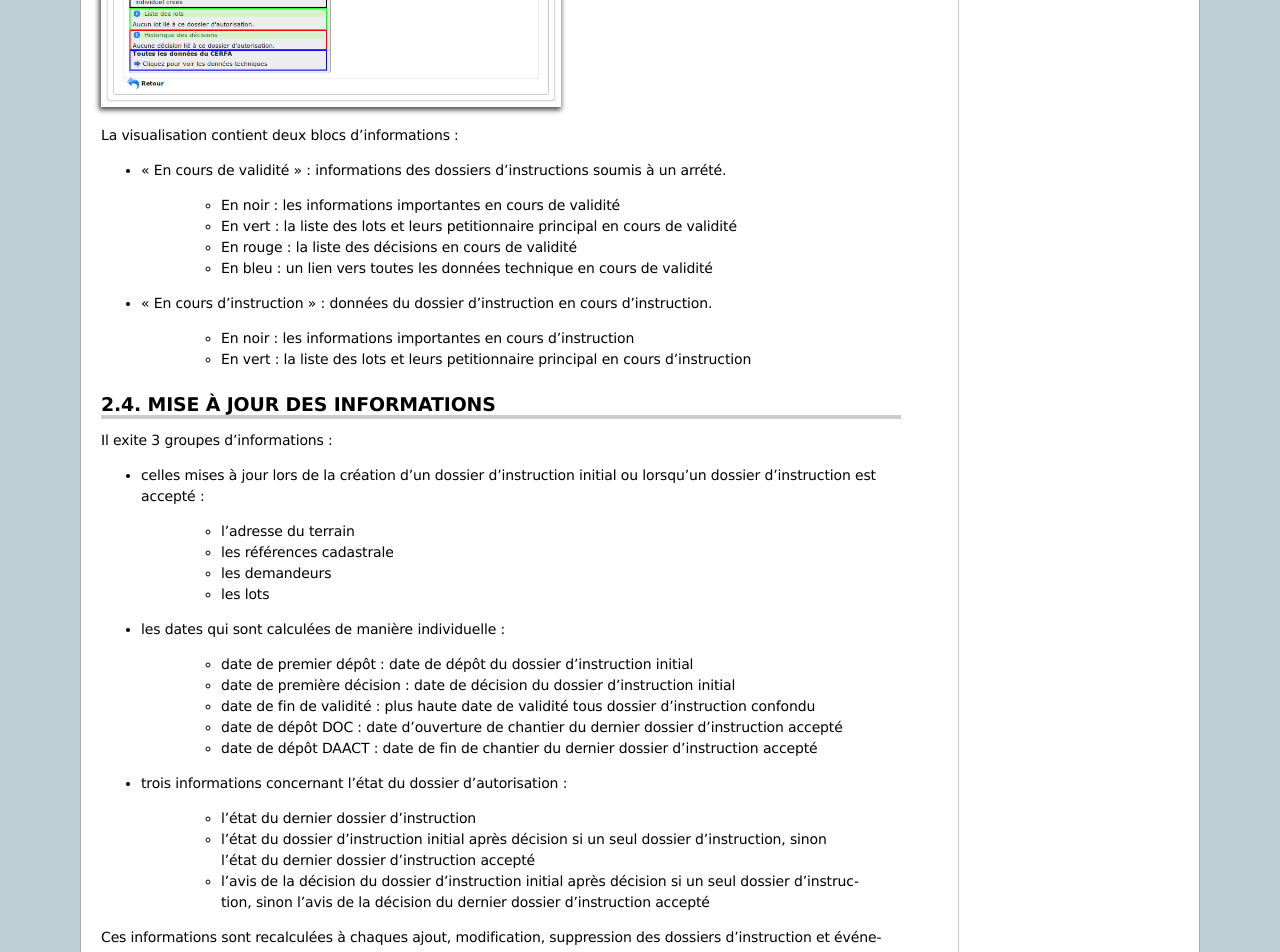
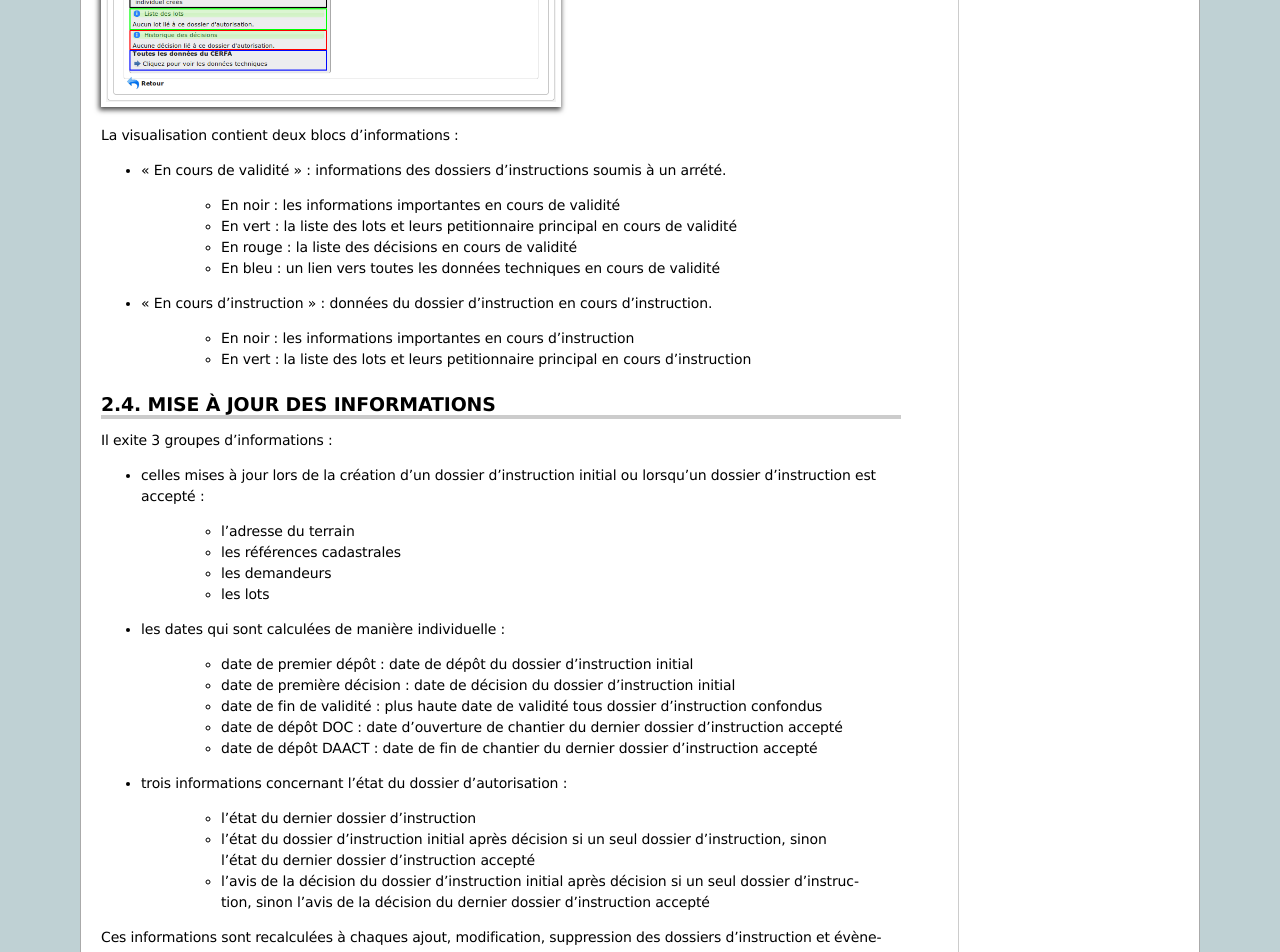
Before and after one commit to mpavaux/openads-documentation, a Sphinx documentation site: the page built from source/manuel_utilisateur/autorisations.rst, in a window 1280 px wide and 1400 px high, scrolled down 1030 px. Shown: the top 952 px of the window. Built offline with Sphinx 7.4.7, drawn with Linux system fonts in a browser that asks for light colours; some of the changed text lies outside the part shown.

Commit message:
Update autorisations.rst
Correction de fautes d'orthographe et de grammaire

```diff
--- a/source/manuel_utilisateur/autorisations.rst
+++ b/source/manuel_utilisateur/autorisations.rst
@@ -51,7 +51,7 @@
     * En noir : les informations importantes en cours de validité
     * En vert : la liste des lots et leurs petitionnaire principal en cours de validité
     * En rouge : la liste des décisions en cours de validité
-    * En bleu : un lien vers toutes les données technique en cours de validité
+    * En bleu : un lien vers toutes les données techniques en cours de validité
 
 - "En cours d'instruction" : données du dossier d'instruction en cours d'instruction.
 
@@ -67,7 +67,7 @@
 - celles mises à jour lors de la création d'un dossier d'instruction initial ou lorsqu'un dossier d'instruction est accepté :
 
     - l'adresse du terrain
-    - les références cadastrale
+    - les références cadastrales
     - les demandeurs
     - les lots
 
@@ -75,7 +75,7 @@
 
     - date de premier dépôt : date de dépôt du dossier d'instruction initial
     - date de première décision : date de décision du dossier d'instruction initial
-    - date de fin de validité : plus haute date de validité tous dossier d'instruction confondu
+    - date de fin de validité : plus haute date de validité tous dossier d'instruction confondus
     - date de dépôt DOC : date d'ouverture de chantier du dernier dossier d'instruction accepté
     - date de dépôt DAACT : date de fin de chantier du dernier dossier d'instruction accepté
 
```
Also changed, not shown: other parts of source/manuel_utilisateur/autorisations.rst (+1 -1 lines).
